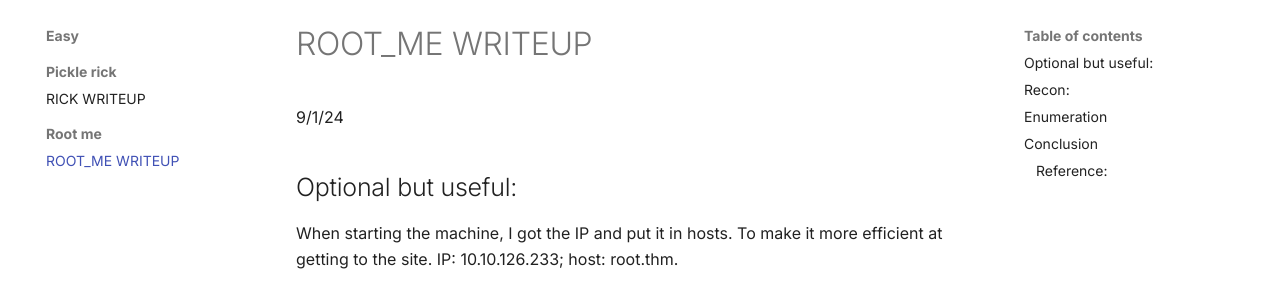
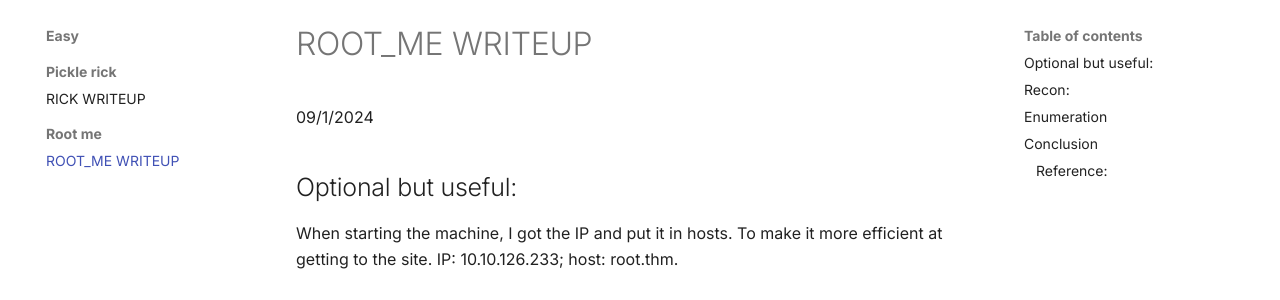
Before and after one commit to ebomb07/ebomb07.github.io, an MkDocs documentation site: the page built from docs/easy/root_me/root_me.md, in a window 1280 px wide and 900 px high. Shown: the part 123-423 px from the top of the window. Built offline with MkDocs 1.6.1 and Material for MkDocs 9.7.7, drawn with Linux system fonts in a browser that asks for light colours; comment, search, counter and statistics services are not loaded.

Commit message:
new writeup

```diff
--- a/docs/easy/root_me/root_me.md
+++ b/docs/easy/root_me/root_me.md
@@ -1,5 +1,5 @@
 # ROOT_ME WRITEUP
-9/1/24
+09/1/2024
 
 ## Optional but useful:
 When starting the machine, I got the IP and put it in hosts. To make it more efficient at getting to the site. IP: 10.10.126.233; host: root.thm.
```
Also changed, not shown: site/easy/root_me/root_me/index.html, site/search/search_index.json.
